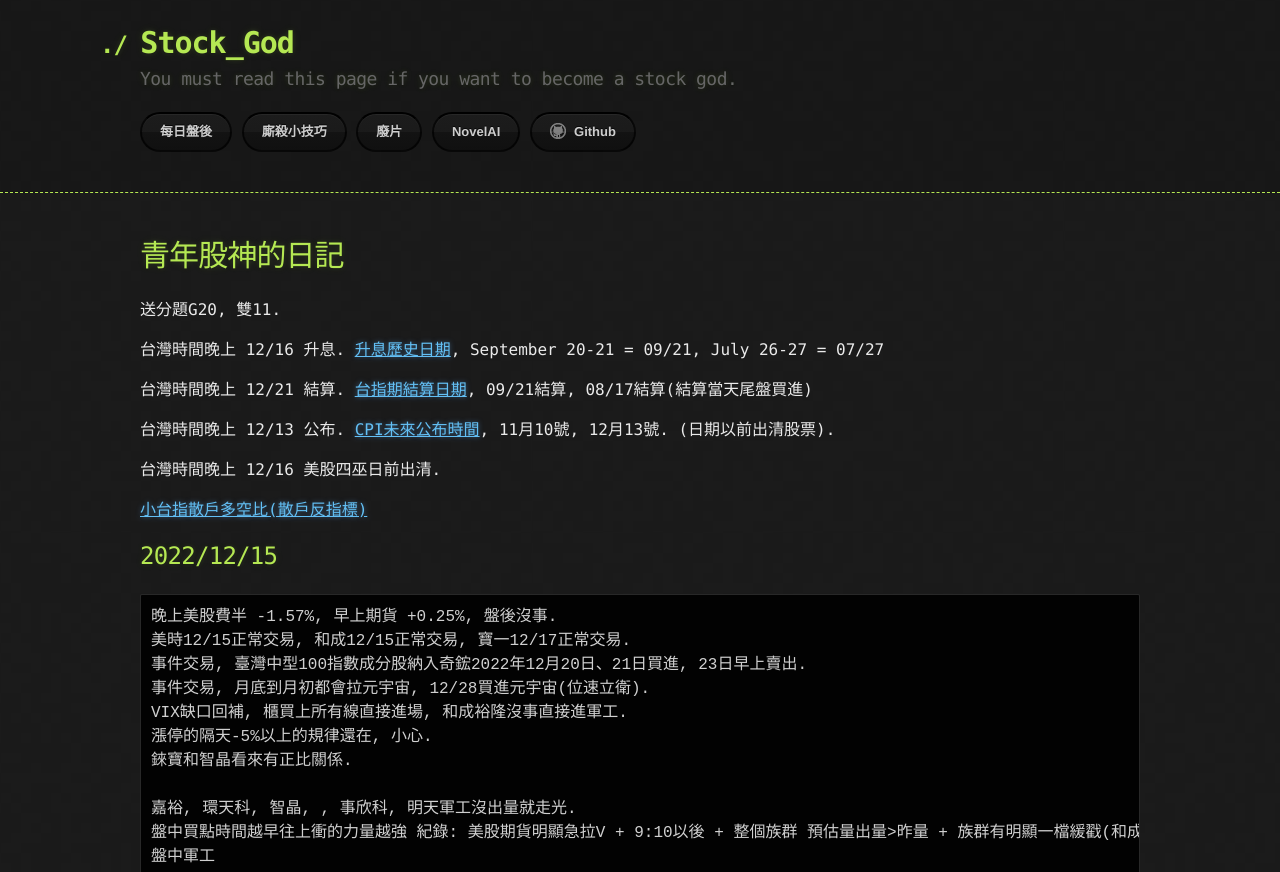
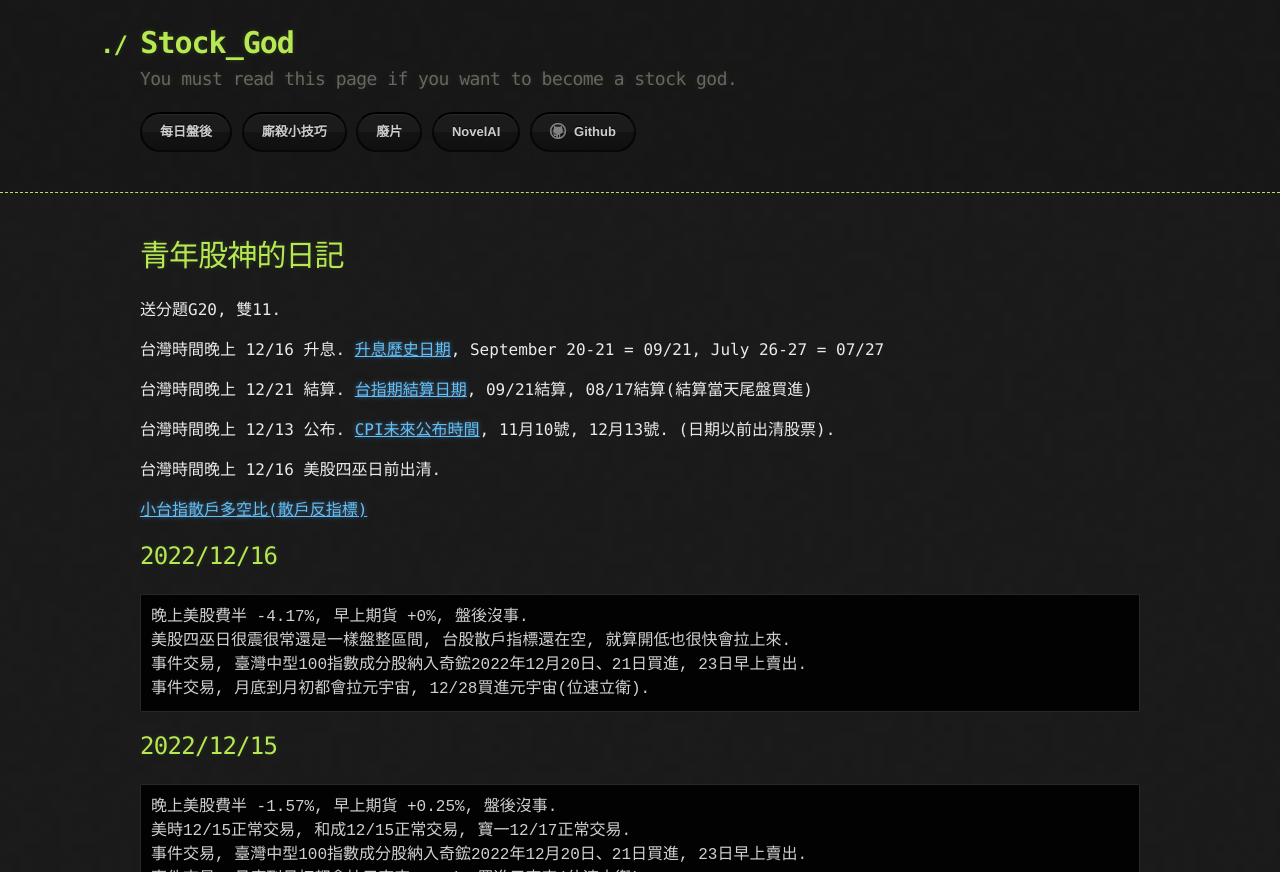
Before and after one commit to lepg5487/Stock_God, a Jekyll site: the page built from index.md, in a window 1280 px wide and 900 px high, cut to the strip 0-872 px from the top of the window. Built offline with Jekyll 4.4.1, drawn with Linux system fonts in a browser that asks for light colours; our own code applies the rules of GitHub Pages for plain Markdown files.

Commit message:
Update index.md

````diff
--- a/index.md
+++ b/index.md
@@ -15,6 +15,14 @@ layout: testlayouts
 台灣時間晚上 12/16 美股四巫日前出清.
 
 [小台指散戶多空比(散戶反指標)](https://www.macromicro.me/charts/20069/tw-mtx-long-to-short-ratio-of-individual-player)
+
+## 2022/12/16
+```
+晚上美股費半 -4.17%, 早上期貨 +0%, 盤後沒事.
+美股四巫日很震很常還是一樣盤整區間, 台股散戶指標還在空, 就算開低也很快會拉上來.
+事件交易, 臺灣中型100指數成分股納入奇鋐2022年12月20日、21日買進, 23日早上賣出.
+事件交易, 月底到月初都會拉元宇宙, 12/28買進元宇宙(位速立衛).
+```
 
 ## 2022/12/15
 ```
````
